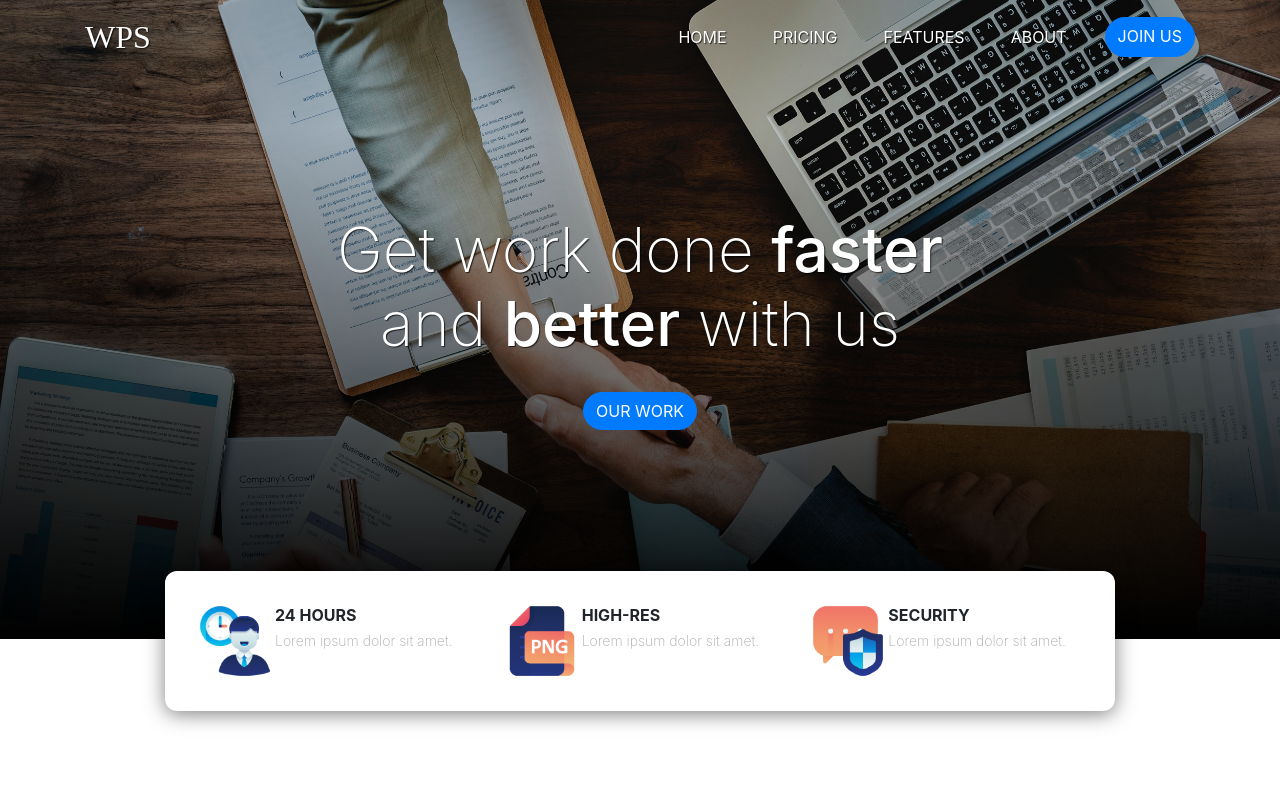
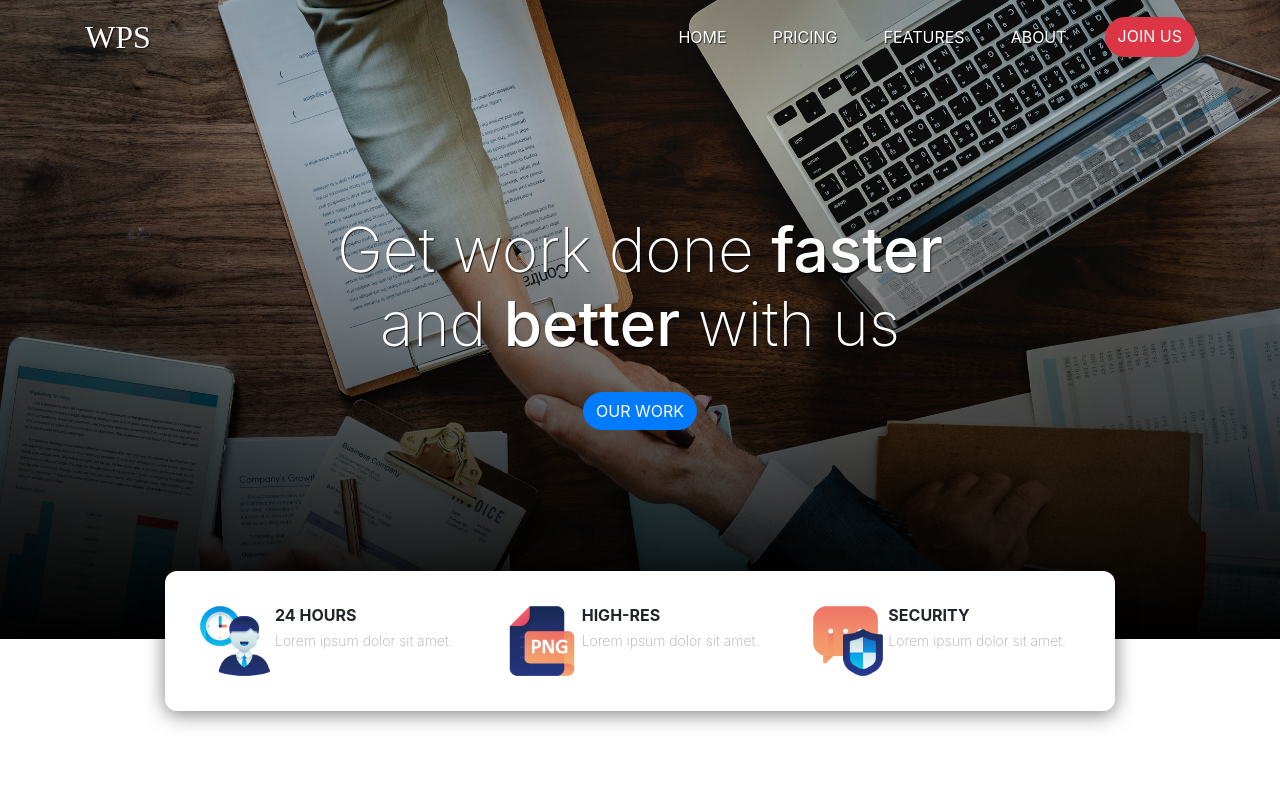
Before and after one commit to syahrul-25/web-landing, a plain HTML site: page index.html in a window 1280 px wide. Shown: the top 800 px of the page. Drawn offline with nearby package versions, Linux system fonts and the light colour scheme; a web font is replaced by a local one.

Commit message:
mengubah warna tombol Join us

```diff
--- a/index.html
+++ b/index.html
@@ -33,7 +33,7 @@
             <a class="nav-item nav-link" href="#">Pricing</a>
             <a class="nav-item nav-link" href="#">Features</a>
             <a class="nav-item nav-link" href="#">About</a>
-            <a class="nav-item  btn btn-primary tombol" href="#">Join Us</a>
+            <a class="nav-item  btn btn-danger tombol" href="#">Join Us</a>
           </div>
         </div>
       </div>
```
